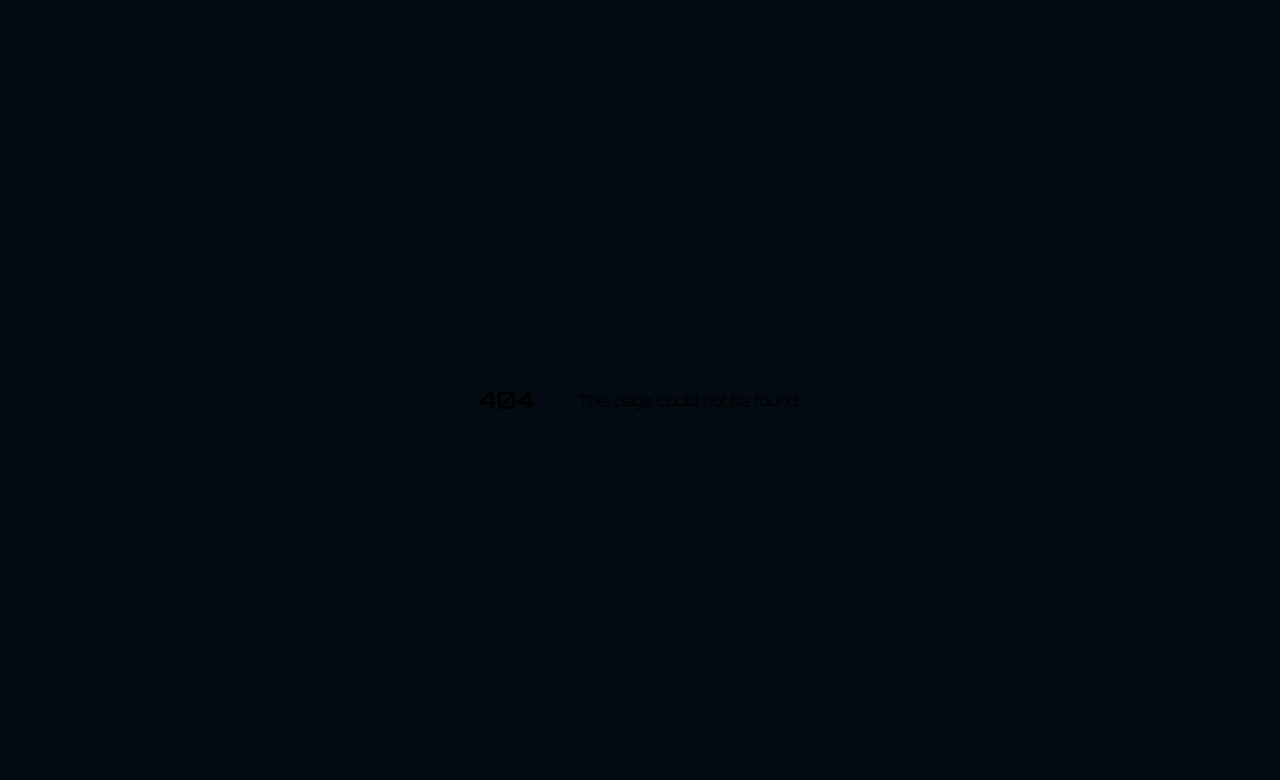
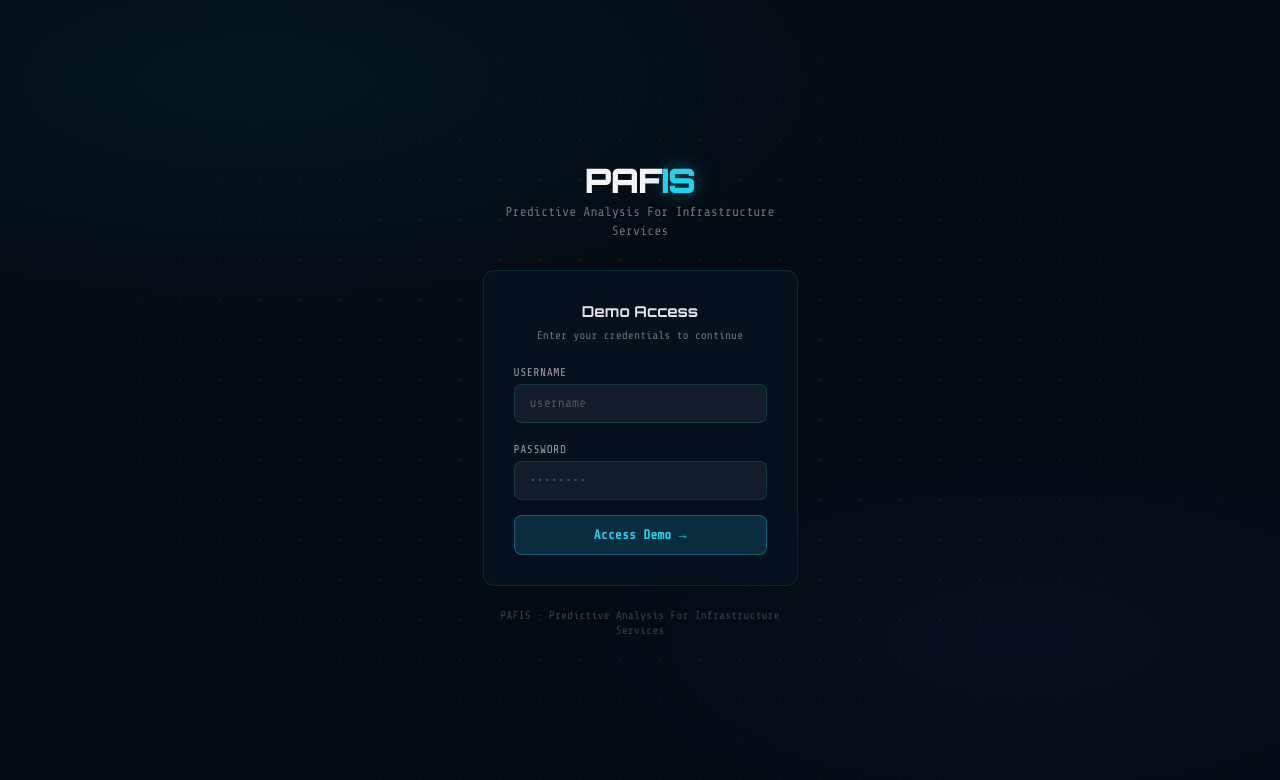
Before and after one commit to Paffss/pafis, a Next.js app: page /login in a window 1280 px wide. Before the commit this address had no page. Shown: the top 780 px of the page. Built offline with nearby package versions, Linux system fonts and the light colour scheme.

Commit message:
feat: demo login page with session auth, access logging, password via env vars

```diff
--- /dev/null
+++ b/src/app/api/auth/route.ts
@@ -0,0 +1,33 @@
+import { NextRequest, NextResponse } from 'next/server';
+
+export async function POST(request: NextRequest) {
+  const { username, password } = await request.json();
+
+  const validUser = process.env.DEMO_USERNAME || 'user';
+  const validPass = process.env.DEMO_PASSWORD || 'pass123!';
+  const secret    = process.env.SESSION_SECRET || 'pafis-session-secret';
+
+  if (username !== validUser || password !== validPass) {
+    return NextResponse.json({ error: 'Invalid credentials' }, { status: 401 });
+  }
+
+  // Log access (server-side console — visible in Railway/AWS logs)
+  console.log(`[PAFIS ACCESS] User "${username}" logged in at ${new Date().toISOString()}`);
+
+  const response = NextResponse.json({ ok: true });
+  response.cookies.set('pafis_session', secret, {
+    httpOnly: true,
+    secure: process.env.NODE_ENV === 'production',
+    sameSite: 'lax',
+    maxAge: 60 * 60 * 24 * 7, // 7 days
+    path: '/',
+  });
+
+  return response;
+}
+
+export async function DELETE() {
+  const response = NextResponse.json({ ok: true });
+  response.cookies.delete('pafis_session');
+  return response;
+}
--- /dev/null
+++ b/src/app/login/layout.tsx
@@ -0,0 +1,3 @@
+export default function LoginLayout({ children }: { children: React.ReactNode }) {
+  return <>{children}</>;
+}
--- /dev/null
+++ b/src/app/login/page.tsx
@@ -0,0 +1,75 @@
+'use client';
+
+import { useState, Suspense } from 'react';
+import { useRouter, useSearchParams } from 'next/navigation';
+
+function LoginForm() {
+  const router = useRouter();
+  const searchParams = useSearchParams();
+  const from = searchParams.get('from') || '/';
+  const [username, setUsername] = useState('');
+  const [password, setPassword] = useState('');
+  const [error, setError] = useState('');
+  const [loading, setLoading] = useState(false);
+
+  const handleSubmit = async (e: React.FormEvent) => {
+    e.preventDefault();
+    setLoading(true);
+    setError('');
+    try {
+      const res = await fetch('/api/auth', {
+        method: 'POST',
+        headers: { 'Content-Type': 'application/json' },
+        body: JSON.stringify({ username, password }),
+      });
+      if (res.ok) { router.push(from); router.refresh(); }
+      else { const d = await res.json(); setError(d.error || 'Invalid credentials'); }
+    } catch { setError('Something went wrong.'); }
+    finally { setLoading(false); }
+  };
+
+  return (
+    <div className="min-h-screen relative overflow-hidden flex items-center justify-center">
+      <div className="cyber-bg" />
+      <div className="relative z-10 w-full max-w-sm px-6">
+        <div className="text-center mb-8">
+          <h1 className="text-4xl font-black tracking-tight text-zinc-100 mb-1">PAF<span className="glow-text">IS</span></h1>
+          <p className="text-sm text-zinc-500">Predictive Analysis For Infrastructure Services</p>
+        </div>
+        <div className="glass-panel p-8 space-y-5">
+          <div className="text-center">
+            <h2 className="text-base font-bold text-zinc-200">Demo Access</h2>
+            <p className="text-xs text-zinc-500 mt-1">Enter your credentials to continue</p>
+          </div>
+          <form onSubmit={handleSubmit} className="space-y-4">
+            <div className="space-y-1.5">
+              <label className="text-xs font-medium text-zinc-400 uppercase tracking-wider">Username</label>
+              <input type="text" value={username} onChange={e => setUsername(e.target.value)}
+                placeholder="username" required
+                className="w-full px-4 py-2.5 rounded-lg text-sm text-zinc-100 placeholder-zinc-600 focus:outline-none"
+                style={{ background: 'rgba(255,255,255,0.05)', border: '1px solid rgba(34,211,238,0.15)' }} />
+            </div>
+            <div className="space-y-1.5">
+              <label className="text-xs font-medium text-zinc-400 uppercase tracking-wider">Password</label>
+              <input type="password" value={password} onChange={e => setPassword(e.target.value)}
+                placeholder="••••••••" required
+                className="w-full px-4 py-2.5 rounded-lg text-sm text-zinc-100 placeholder-zinc-600 focus:outline-none"
+                style={{ background: 'rgba(255,255,255,0.05)', border: '1px solid rgba(34,211,238,0.15)' }} />
+            </div>
+            {error && <div className="text-xs text-red-400 text-center py-2 px-3 rounded-lg" style={{ background: 'rgba(239,68,68,0.1)', border: '1px solid rgba(239,68,68,0.2)' }}>{error}</div>}
+            <button type="submit" disabled={loading}
+              className="w-full py-2.5 rounded-lg text-sm font-bold transition-all"
+              style={{ background: 'rgba(34,211,238,0.15)', border: '1px solid rgba(34,211,238,0.3)', color: '#22d3ee' }}>
+              {loading ? 'Authenticating...' : 'Access Demo →'}
+            </button>
+          </form>
+        </div>
+        <p className="text-center text-xs text-zinc-700 mt-6">PAFIS · Predictive Analysis For Infrastructure Services</p>
+      </div>
+    </div>
+  );
+}
+
+export default function LoginPage() {
+  return <Suspense fallback={null}><LoginForm /></Suspense>;
+}
--- a/src/components/Dashboard.tsx
+++ b/src/components/Dashboard.tsx
@@ -100,7 +100,7 @@ export default function Dashboard({ onSelectService }: DashboardProps) {
 
         {/* Graph stats row */}
         <div className="grid grid-cols-4 gap-3 mt-5">
-          <MiniStat label="Graph Nodes" value={stats.totalNodes} />
+          <MiniStat label="Graph Objects" value={stats.totalNodes} />
           <MiniStat label="Graph Edges" value={stats.edges} />
           <MiniStat label="ConfigMaps" value={stats.configmaps} />
           <MiniStat label="Secrets" value={stats.secrets} />
--- /dev/null
+++ b/src/middleware.ts
@@ -0,0 +1,27 @@
+import { NextRequest, NextResponse } from 'next/server';
+
+const PUBLIC_PATHS = ['/login', '/api/auth'];
+
+export function middleware(request: NextRequest) {
+  const { pathname } = request.nextUrl;
+
+  // Allow public paths
+  if (PUBLIC_PATHS.some(p => pathname.startsWith(p))) {
+    return NextResponse.next();
+  }
+
+  // Check session cookie
+  const session = request.cookies.get('pafis_session');
+  if (session?.value === process.env.SESSION_SECRET) {
+    return NextResponse.next();
+  }
+
+  // Redirect to login
+  const loginUrl = new URL('/login', request.url);
+  loginUrl.searchParams.set('from', pathname);
+  return NextResponse.redirect(loginUrl);
+}
+
+export const config = {
+  matcher: ['/((?!_next/static|_next/image|favicon.ico).*)'],
+};
```
